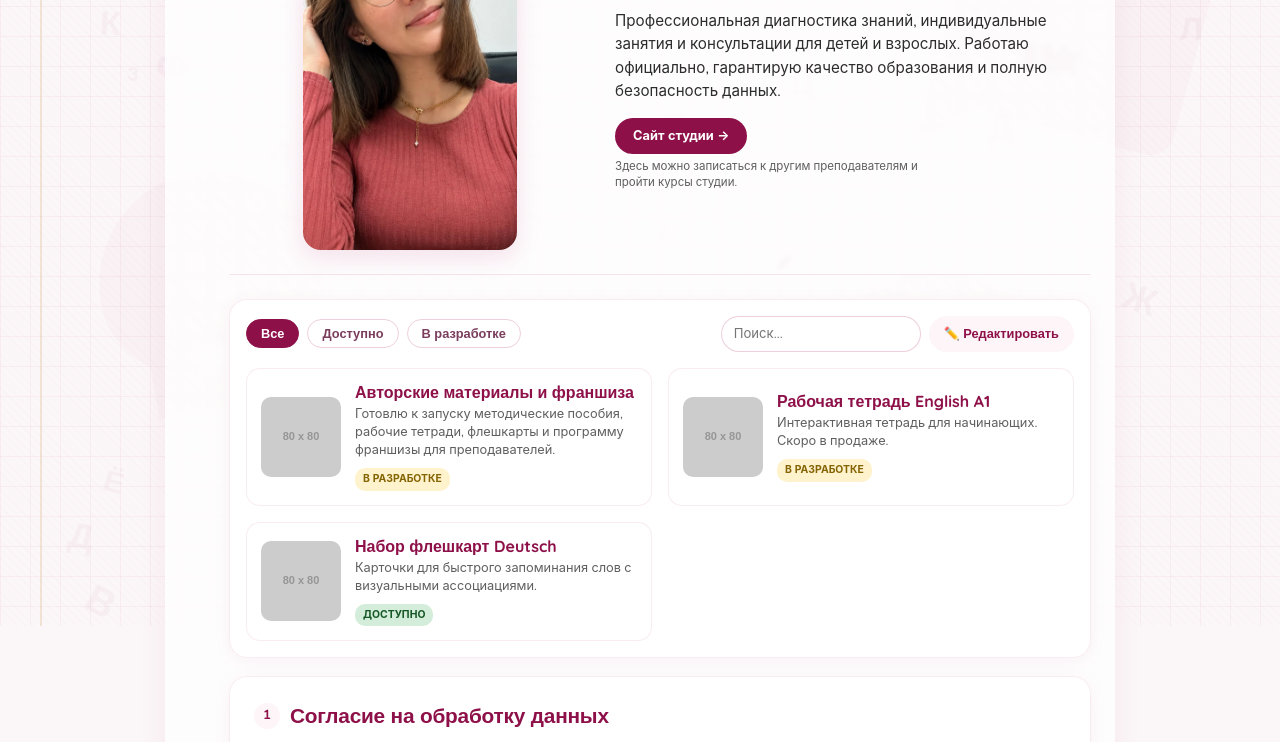
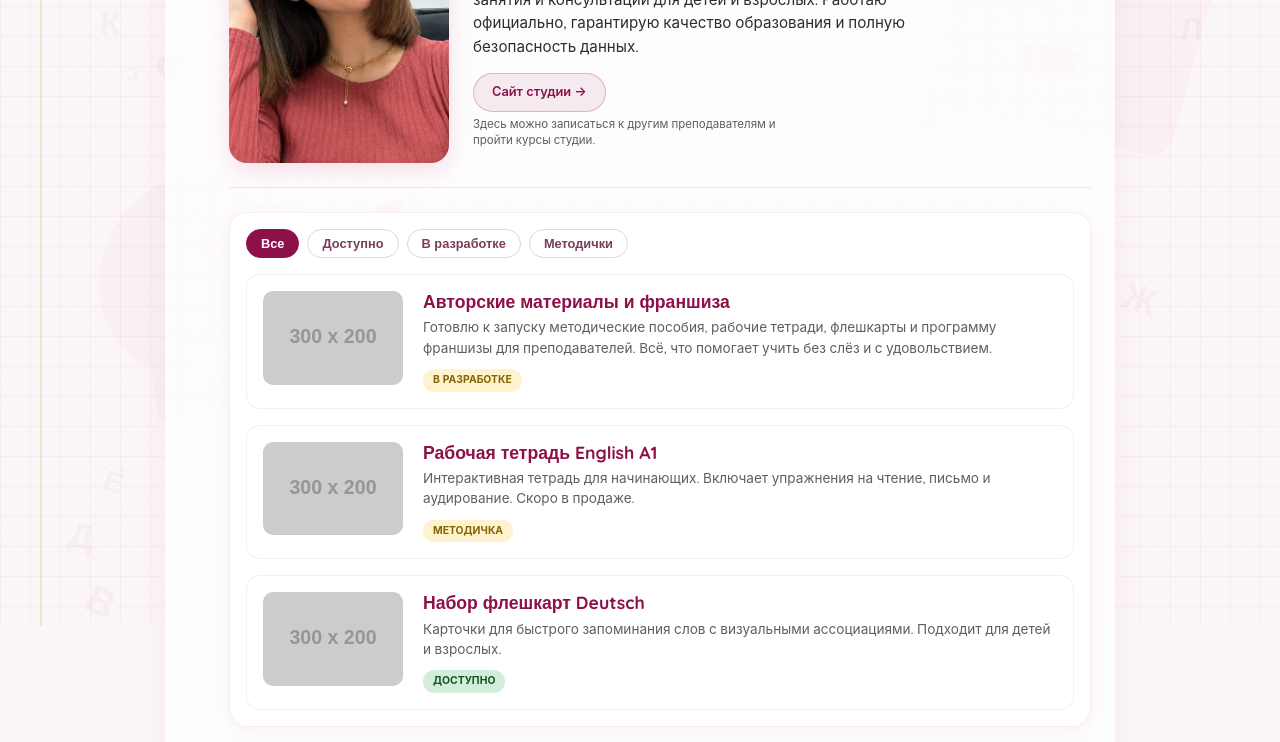
Before and after one commit to annfromcrimea-ctrl/personal, a plain HTML site: page index.html in a window 1280 px wide. Shown: the part 174-916 px from the top of the page. Drawn offline with nearby package versions, Linux system fonts and the light colour scheme; placeholder pictures from the web are drawn by us.

Commit message:
Update index.html

```diff
--- a/index.html
+++ b/index.html
@@ -84,10 +84,20 @@
     margin-bottom: 24px; padding-bottom: 24px;
     border-bottom: 1px solid rgba(166, 19, 88, 0.1);
   }
-  .hero-photo-wrapper { width: 42%; max-width: 380px; flex-shrink: 0; display: flex; justify-content: center; }
+  /* Адаптивный аватар */
+  .hero-photo-wrapper {
+    flex-shrink: 0;
+    display: flex;
+    justify-content: center;
+    width: 220px; /* Базовая ширина */
+  }
   .hero-photo-img {
-    max-width: 100%; max-height: 380px; width: auto; height: auto; object-fit: cover;
-    border-radius: 18px; box-shadow: 0 8px 24px rgba(166, 19, 88, 0.12);
+    width: 100%;
+    height: auto;
+    aspect-ratio: 3 / 4; /* Можно менять на 1/1 для квадрата или 4/3 для горизонтали */
+    object-fit: cover;
+    border-radius: 18px;
+    box-shadow: 0 8px 24px rgba(166, 19, 88, 0.12);
     transition: transform 0.3s ease;
   }
   .hero-photo-wrapper:hover .hero-photo-img { transform: scale(1.02); }
@@ -96,14 +106,22 @@
   .hero-role { font-size: 0.85rem; color: var(--crimson-mute); text-transform: uppercase; letter-spacing: 1.2px; margin-bottom: 12px; font-weight: 700; }
   .hero-desc { font-size: 0.95rem; color: var(--graphite); margin-bottom: 14px; max-width: 480px; line-height: 1.55; }
 
+  /* Кнопка "Сайт студии" — менее яркая */
   .studio-link-block { display: flex; flex-direction: column; gap: 4px; align-items: flex-start; }
   .studio-link-btn {
     display: inline-flex; align-items: center; gap: 6px;
-    background: var(--crimson); color: #fff; font-family: var(--font-sans); font-weight: 700; font-size: 0.8rem;
+    background: rgba(142, 16, 73, 0.08);
+    color: var(--crimson);
+    border: 1px solid rgba(142, 16, 73, 0.25);
+    font-family: var(--font-sans); font-weight: 600; font-size: 0.8rem;
     padding: 8px 18px; border-radius: 30px; text-decoration: none;
-    transition: background 0.2s, transform 0.2s;
+    transition: background 0.2s, border-color 0.2s, transform 0.2s;
   }
-  .studio-link-btn:hover { background: var(--crimson-dark); transform: translateY(-2px); }
+  .studio-link-btn:hover {
+    background: rgba(142, 16, 73, 0.15);
+    border-color: rgba(142, 16, 73, 0.4);
+    transform: translateY(-1px);
+  }
   .studio-link-note { font-size: 0.72rem; color: var(--gray-text); line-height: 1.4; max-width: 340px; }
 
   /* ===== БЛОКИ ===== */
@@ -127,7 +145,7 @@
   /* ===== ПРОДУКТЫ ===== */
   #products-preview-section { padding: 16px; }
   .products-toolbar {
-    display: flex; flex-wrap: wrap; gap: 12px; justify-content: space-between; align-items: center; margin-bottom: 16px;
+    display: flex; flex-wrap: wrap; gap: 12px; justify-content: flex-start; align-items: center; margin-bottom: 16px;
   }
   .products-filters { display: flex; gap: 8px; flex-wrap: wrap; }
   .filter-btn {
@@ -135,44 +153,43 @@
     padding: 6px 14px; border-radius: 20px; font-size: 0.8rem; font-weight: 700; cursor: pointer; transition: all 0.2s;
   }
   .filter-btn.active, .filter-btn:hover { background: var(--crimson); color: #fff; border-color: var(--crimson); }
-  .products-search-edit { display: flex; gap: 8px; flex-grow: 1; justify-content: flex-end; }
-  .products-search-edit input {
-    padding: 8px 12px; border: 1px solid rgba(166, 19, 88, 0.2); border-radius: 20px;
-    font-family: var(--font-sans); font-size: 0.82rem; outline: none; max-width: 200px;
-  }
-  .products-search-edit input:focus { border-color: var(--crimson); }
-  .edit-btn {
-    background: var(--crimson-pale); color: var(--crimson); border: 1px solid transparent;
-    padding: 8px 14px; border-radius: 20px; font-weight: 700; font-size: 0.8rem; cursor: pointer; transition: all 0.2s;
-  }
-  .edit-btn.active { background: var(--crimson); color: #fff; }
 
-  .products-grid { display: grid; grid-template-columns: repeat(auto-fill, minmax(280px, 1fr)); gap: 16px; }
+  /* Список в столбик */
+  .products-list { display: flex; flex-direction: column; gap: 16px; }
   .product-card {
     background: #fff; border: 1px solid rgba(166, 19, 88, 0.08); border-radius: 14px;
-    padding: 14px; display: flex; gap: 14px; align-items: center; transition: transform 0.2s, box-shadow 0.2s;
+    padding: 16px; display: flex; gap: 20px; align-items: flex-start; transition: transform 0.2s, box-shadow 0.2s;
   }
   .product-card:hover { transform: translateY(-2px); box-shadow: var(--shadow-sm); }
-  .product-card-img { width: 80px; height: 80px; border-radius: 10px; object-fit: cover; flex-shrink: 0; }
-  .product-card-content { flex-grow: 1; display: flex; flex-direction: column; gap: 4px; }
-  .product-card-content h3 { font-family: var(--font-display); color: var(--crimson); font-size: 1rem; margin: 0; line-height: 1.2; }
-  .product-card-content p { color: var(--gray-text); font-size: 0.8rem; line-height: 1.4; margin: 0; }
-  .product-tag { display: inline-block; font-size: 0.65rem; font-weight: 700; padding: 3px 8px; border-radius: 10px; align-self: flex-start; margin-top: 4px; }
+
+  /* Адаптивное изображение: поддержка горизонтальных и вертикальных пропорций */
+  .product-card-img-wrapper {
+    flex-shrink: 0;
+    width: 140px;
+    max-height: 200px;
+    border-radius: 10px;
+    overflow: hidden;
+    display: flex;
+    align-items: center;
+    justify-content: center;
+    background: #faf8f6;
+  }
+  .product-card-img {
+    width: 100%;
+    height: 100%;
+    object-fit: contain; /* Сохраняет пропорции, вписывая в контейнер */
+    display: block;
+  }
+
+  .product-card-content { flex-grow: 1; display: flex; flex-direction: column; gap: 6px; }
+  .product-card-content h3 { font-family: var(--font-display); color: var(--crimson); font-size: 1.1rem; margin: 0; line-height: 1.2; }
+  .product-card-content p { color: var(--gray-text); font-size: 0.85rem; line-height: 1.5; margin: 0; }
+
+  .product-tag { display: inline-block; font-size: 0.65rem; font-weight: 700; padding: 3px 10px; border-radius: 12px; align-self: flex-start; margin-top: 4px; }
   .product-tag.dev { background: #fff3cd; color: #856404; }
   .product-tag.ready { background: #d4edda; color: #155724; }
 
-  .product-card.editing input,
-  .product-card.editing textarea,
-  .product-card.editing select {
-    width: 100%; padding: 4px 8px; border: 1px solid var(--crimson-soft); border-radius: 6px;
-    font-family: var(--font-sans); font-size: 0.8rem; margin-bottom: 4px; box-sizing: border-box;
-  }
-  .product-card.editing textarea { resize: vertical; min-height: 50px; }
-  .product-card.editing .save-btn {
-    background: var(--crimson); color: #fff; border: none; padding: 4px 10px; border-radius: 12px; font-size: 0.75rem; cursor: pointer;
-  }
-  .product-card.editing .save-btn:hover { background: var(--crimson-dark); }
-  .no-products { grid-column: 1 / -1; text-align: center; color: var(--gray-text); font-size: 0.9rem; padding: 20px; }
+  .no-products { text-align: center; color: var(--gray-text); font-size: 0.9rem; padding: 20px; }
 
   /* ===== ДОКУМЕНТЫ + ФОРМА (ДВЕ КОЛОНКИ) ===== */
   .consent-grid {
@@ -279,6 +296,15 @@
   .rev-toggle button { border: none; background: transparent; font-family: var(--font-sans); font-size: 0.7rem; font-weight: 700; color: var(--crimson-mute); padding: 3px 11px; border-radius: 999px; cursor: pointer; transition: all 0.2s; }
   .rev-toggle button.active { background: var(--crimson); color: #fff; }
 
+  /* ВЫДЕЛЕННЫЙ БЛОК ОТЗЫВОВ */
+  .reviews-block {
+    background: linear-gradient(135deg, rgba(253, 245, 248, 0.95), rgba(255, 250, 240, 0.95));
+    border: 1px solid rgba(207, 169, 104, 0.4);
+    box-shadow: 0 4px 20px rgba(207, 169, 104, 0.15);
+  }
+  .reviews-block .section-title { color: var(--crimson-dark); }
+  .reviews-block .step-num { background: var(--gold-accent); color: #fff; }
+
   /* ===== ПОДВАЛ ===== */
   footer.site-footer { margin-top: 30px; background: var(--crimson-deep); color: #e3c3d0; padding: 30px 0 20px; font-size: 0.8rem; line-height: 1.6; }
   footer.site-footer .footer-wrap { max-width: 950px; margin: 0 auto; padding: 0 16px 0 60px; display: grid; grid-template-columns: 1.2fr 1fr 1fr 1fr; gap: 24px; }
@@ -301,15 +327,18 @@
     .container { padding: 16px 12px 16px 40px; margin-top: 10px; border-radius: 18px; }
     body::after { left: 24px; }
     header.hero-section { flex-direction: column; align-items: center; text-align: center; }
-    .hero-photo-wrapper { width: 100%; max-width: none; margin-bottom: 12px; }
-    .hero-photo-img { max-height: 300px; }
+    .hero-photo-wrapper { width: 100%; max-width: 280px; margin-bottom: 12px; }
     .hero-content { align-items: center; }
     .studio-link-block { align-items: center; }
     section.block { padding: 16px; }
     .diag-grid-compact { grid-template-columns: repeat(auto-fill, minmax(140px, 1fr)); }
     .consent-grid { grid-template-columns: 1fr; gap: 16px; }
-    .products-search-edit { justify-content: flex-start; width: 100%; }
-    .products-search-edit input { max-width: none; flex-grow: 1; }
+
+    /* Адаптация продуктов под мобильные */
+    .product-card { flex-direction: column; align-items: center; text-align: center; }
+    .product-card-img-wrapper { width: 100%; max-width: 240px; height: auto; aspect-ratio: 16/9; }
+    .product-card-img { object-fit: contain; }
+
     footer.site-footer .footer-wrap { grid-template-columns: 1fr; padding: 0 16px 0 40px; }
     footer.site-footer .footer-copyright { padding: 16px 16px 0 40px; }
   }
@@ -355,18 +384,12 @@
   <!-- ПРОДУКТЫ -->
   <section class="block" id="products-preview-section">
     <div class="products-toolbar">
-      <div class="products-filters">
-        <button class="filter-btn active" data-filter="all">Все</button>
-        <button class="filter-btn" data-filter="ready">Доступно</button>
-        <button class="filter-btn" data-filter="dev">В разработке</button>
-      </div>
-      <div class="products-search-edit">
-        <input type="text" id="productSearch" placeholder="Поиск...">
-        <button class="edit-btn" id="editModeBtn">✏️ Редактировать</button>
+      <div class="products-filters" id="productFilters">
+        <!-- Фильтры рендерятся из JS -->
       </div>
     </div>
-    <div class="products-grid" id="productsGrid">
-      <!-- Сюда будут рендериться карточки -->
+    <div class="products-list" id="productsGrid">
+      <!-- Карточки рендерятся из JS -->
     </div>
   </section>
 
@@ -480,8 +503,8 @@
     <p class="consent-note">Заявка попадёт мне на почту мгновенно. Я свяжусь с вами для подтверждения времени.</p>
   </section>
 
-  <!-- ОТЗЫВЫ (3) -->
-  <section class="block">
+  <!-- ОТЗЫВЫ (выделенный блок) -->
+  <section class="block reviews-block">
     <div class="section-header">
       <span class="step-num">★</span>
       <h2 class="section-title">Отзывы учеников</h2>
@@ -610,67 +633,69 @@ const DIAG_LINKS = [
       </a>`).join("");
 })();
 
-/* ===== ПРОДУКТЫ ===== */
+/* ===== ПРОДУКТЫ (Управление через код) ===== */
 (function initProducts() {
-  const defaultProducts = [
+  // ФИЛЬТРЫ: чтобы добавить/изменить фильтр, просто отредактируйте этот массив
+  const productFilters = [
+    { id: "all", label: "Все" },
+    { id: "ready", label: "Доступно" },
+    { id: "dev", label: "В разработке" },
+    { id: "method", label: "Методички" }
+  ];
+
+  // ПРОДУКТЫ: для добавления продукта добавьте новый объект в массив
+  // status: должен совпадать с одним из id фильтров (кроме "all")
+  // img: путь к изображению (может быть любым по пропорциям)
+  const productsData = [
     {
       id: 1,
       title: "Авторские материалы и франшиза",
-      desc: "Готовлю к запуску методические пособия, рабочие тетради, флешкарты и программу франшизы для преподавателей.",
+      desc: "Готовлю к запуску методические пособия, рабочие тетради, флешкарты и программу франшизы для преподавателей. Всё, что помогает учить без слёз и с удовольствием.",
       status: "dev",
       img: "anna-products.jpg"
     },
     {
       id: 2,
       title: "Рабочая тетрадь English A1",
-      desc: "Интерактивная тетрадь для начинающих. Скоро в продаже.",
-      status: "dev",
-      img: "https://via.placeholder.com/80/fbf1e6/a61358?text=Book"
+      desc: "Интерактивная тетрадь для начинающих. Включает упражнения на чтение, письмо и аудирование. Скоро в продаже.",
+      status: "method",
+      img: "https://via.placeholder.com/300x200/fbf1e6/a61358?text=Book+English"
     },
     {
       id: 3,
       title: "Набор флешкарт Deutsch",
-      desc: "Карточки для быстрого запоминания слов с визуальными ассоциациями.",
+      desc: "Карточки для быстрого запоминания слов с визуальными ассоциациями. Подходит для детей и взрослых.",
       status: "ready",
-      img: "https://via.placeholder.com/80/fbf1e6/a61358?text=Cards"
+      img: "https://via.placeholder.com/300x200/fbf1e6/a61358?text=Cards+Deutsch"
     }
   ];
 
-  const STORAGE_KEY = "anna_products_data_v1";
-  let products = [];
   let currentFilter = "all";
-  let currentSearch = "";
-  let isEditMode = false;
+  const filtersContainer = document.getElementById("productFilters");
+  const grid = document.getElementById("productsGrid");
 
-  function loadProducts() {
-    try {
-      const saved = localStorage.getItem(STORAGE_KEY);
-      if (saved) {
-        products = JSON.parse(saved);
-      } else {
-        products = [...defaultProducts];
-        saveProducts();
-      }
-    } catch (e) {
-      products = [...defaultProducts];
-    }
+  // Рендер фильтров
+  function renderFilters() {
+    if (!filtersContainer) return;
+    filtersContainer.innerHTML = productFilters.map(f =>
+      `<button class="filter-btn ${f.id === currentFilter ? 'active' : ''}" data-filter="${f.id}">${f.label}</button>`
+    ).join("");
+
+    filtersContainer.querySelectorAll('.filter-btn').forEach(btn => {
+      btn.addEventListener('click', (e) => {
+        currentFilter = e.target.dataset.filter;
+        renderFilters();
+        renderProducts();
+      });
+    });
   }
 
-  function saveProducts() {
-    try {
-      localStorage.setItem(STORAGE_KEY, JSON.stringify(products));
-    } catch (e) {}
-  }
-
+  // Рендер продуктов
   function renderProducts() {
-    const grid = document.getElementById("productsGrid");
     if (!grid) return;
 
-    let filtered = products.filter(p => {
-      const matchesFilter = currentFilter === "all" || p.status === currentFilter;
-      const matchesSearch = p.title.toLowerCase().includes(currentSearch.toLowerCase()) ||
-                            p.desc.toLowerCase().includes(currentSearch.toLowerCase());
-      return matchesFilter && matchesSearch;
+    let filtered = productsData.filter(p => {
+      return currentFilter === "all" || p.status === currentFilter;
     });
 
     if (filtered.length === 0) {
@@ -679,27 +704,14 @@ const DIAG_LINKS = [
     }
 
     grid.innerHTML = filtered.map(p => {
-      if (isEditMode) {
-        return `
-          <div class="product-card editing" data-id="${p.id}">
-            <img src="${p.img}" class="product-card-img" onerror="this.src='https://via.placeholder.com/80/fbf1e6/a61358?text=Скоро'">
-            <div class="product-card-content">
-              <input type="text" value="${p.title.replace(/"/g, '&quot;')}" data-field="title">
-              <textarea data-field="desc">${p.desc}</textarea>
-              <select data-field="status">
-                <option value="dev" ${p.status === 'dev' ? 'selected' : ''}>В разработке</option>
-                <option value="ready" ${p.status === 'ready' ? 'selected' : ''}>Доступно</option>
-              </select>
-              <button class="save-btn" data-id="${p.id}">Сохранить</button>
-            </div>
-          </div>
-        `;
-      } else {
-        const tagClass = p.status === 'ready' ? 'ready' : 'dev';
-        const tagText = p.status === 'ready' ? 'ДОСТУПНО' : 'В РАЗРАБОТКЕ';
+      let tagClass = p.status === 'ready' ? 'ready' : 'dev';
+      let tagText = p.status === 'ready' ? 'ДОСТУПНО' : (p.status === 'method' ? 'МЕТОДИЧКА' : 'В РАЗРАБОТКЕ');
+
       return `
         <div class="product-card" data-id="${p.id}">
-            <img src="${p.img}" class="product-card-img" onerror="this.src='https://via.placeholder.com/80/fbf1e6/a61358?text=Скоро'">
+          <div class="product-card-img-wrapper">
+            <img src="${p.img}" alt="${p.title}" class="product-card-img" onerror="this.src='https://via.placeholder.com/300x200/fbf1e6/a61358?text=Фото'">
+          </div>
           <div class="product-card-content">
             <h3>${p.title}</h3>
             <p>${p.desc}</p>
@@ -707,63 +719,11 @@ const DIAG_LINKS = [
           </div>
         </div>
       `;
-      }
     }).join("");
-
-    if (isEditMode) {
-      grid.querySelectorAll('.save-btn').forEach(btn => {
-        btn.addEventListener('click', (e) => {
-          const id = Number(e.target.dataset.id);
-          const card = e.target.closest('.product-card');
-          const titleInput = card.querySelector('[data-field="title"]');
-          const descInput = card.querySelector('[data-field="desc"]');
-          const statusSelect = card.querySelector('[data-field="status"]');
-
-          const prod = products.find(p => p.id === id);
-          if (prod) {
-            prod.title = titleInput.value.trim() || "Без названия";
-            prod.desc = descInput.value.trim();
-            prod.status = statusSelect.value;
-            saveProducts();
-            renderProducts();
-          }
-        });
-      });
-    }
   }
 
-  function initEvents() {
-    document.querySelectorAll('.filter-btn').forEach(btn => {
-      btn.addEventListener('click', (e) => {
-        document.querySelectorAll('.filter-btn').forEach(b => b.classList.remove('active'));
-        e.target.classList.add('active');
-        currentFilter = e.target.dataset.filter;
+  renderFilters();
   renderProducts();
-      });
-    });
-
-    const searchInput = document.getElementById('productSearch');
-    if (searchInput) {
-      searchInput.addEventListener('input', (e) => {
-        currentSearch = e.target.value;
-        renderProducts();
-      });
-    }
-
-    const editBtn = document.getElementById('editModeBtn');
-    if (editBtn) {
-      editBtn.addEventListener('click', () => {
-        isEditMode = !isEditMode;
-        editBtn.classList.toggle('active', isEditMode);
-        editBtn.textContent = isEditMode ? '💾 Завершить' : '✏️ Редактировать';
-        renderProducts();
-      });
-    }
-  }
-
-  loadProducts();
-  renderProducts();
-  initEvents();
 })();
 
 /* ===== СОГЛАСИЕ ЧЕРЕЗ ЯНДЕКС.ФОРМУ + КОД ===== */
```
Lines whose indentation alone changed are shown as unchanged.
